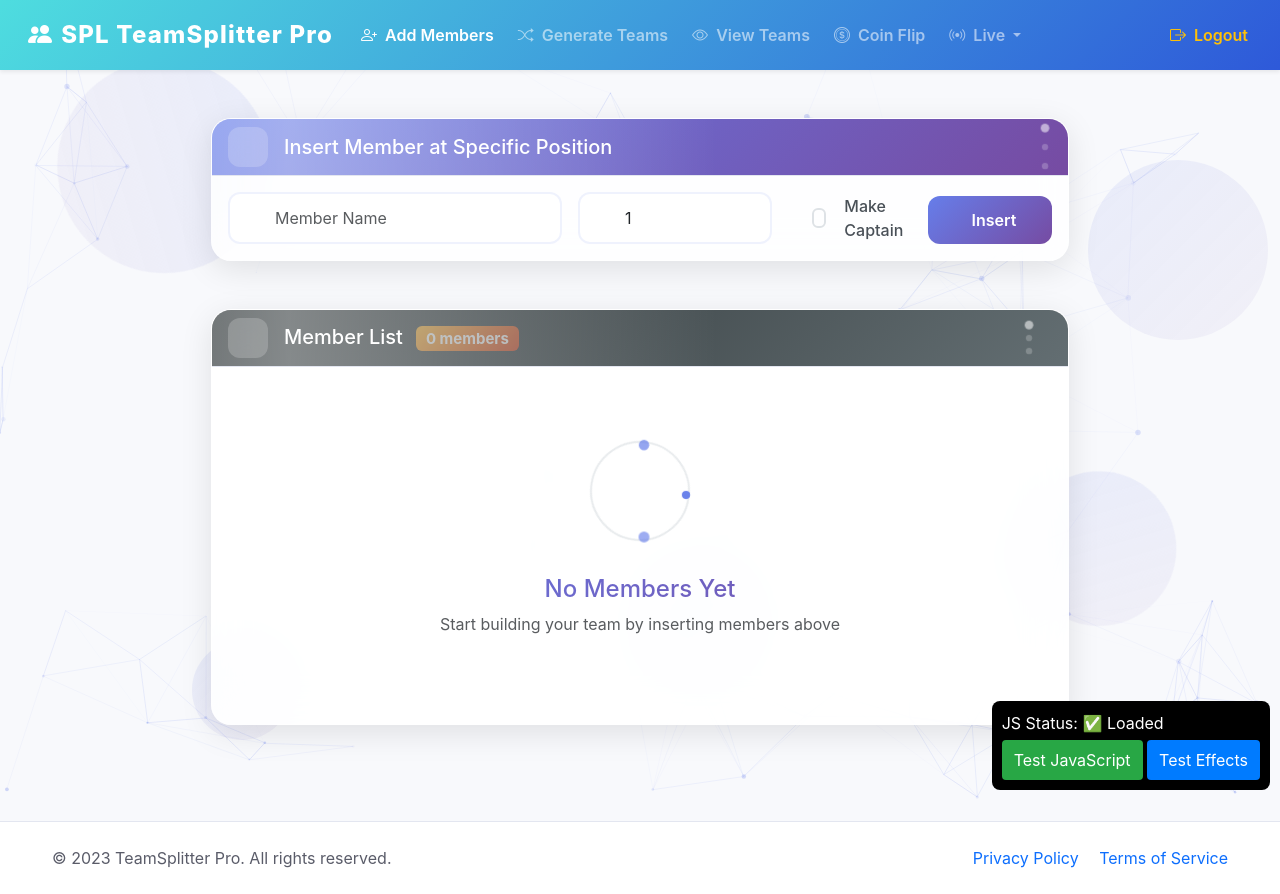
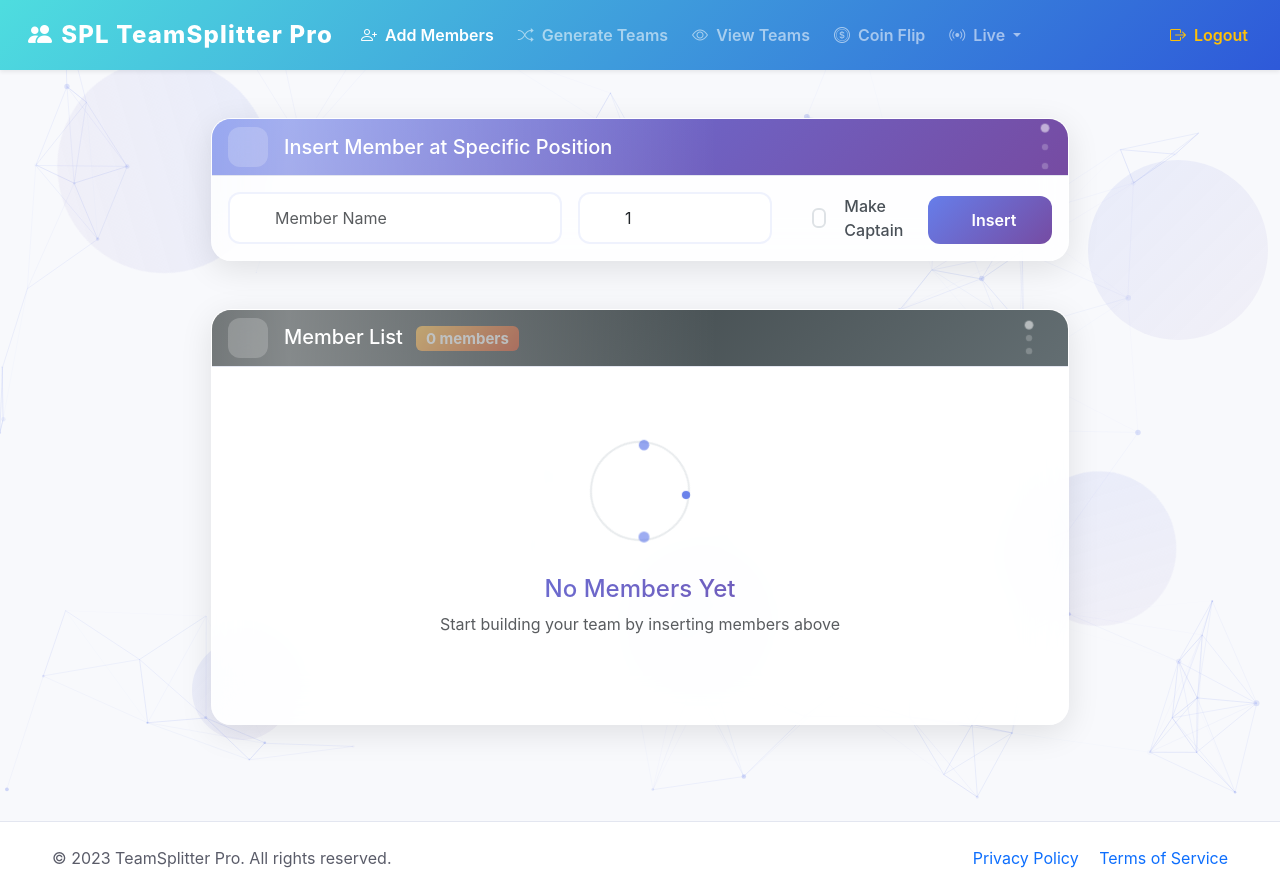
Before and after one commit to BOMMANCHUAKHIL/cricket, a Django app: page / in a window 1280 px wide. Run offline with Django 5.2, Linux system fonts and the light colour scheme; the visitor is signed in with stand-in values (Sample User, id 1); data that the repository does not hold is empty; parts of the project's set-up code (start-up, migrations or seed data) failed here and were passed over; some libraries are stand-ins or nearby versions.

Commit message:
Update add_member.html

```diff
--- a/capp/templates/add_member.html
+++ b/capp/templates/add_member.html
@@ -17,7 +17,7 @@
 
     <div class="row justify-content-center">
         <div class="col-lg-10 col-xl-9">
-            {% comment %}
+
             <!-- Animated Messages -->
             {% if messages %}
                 {% for message in messages %}
@@ -30,7 +30,7 @@
                 </div>
                 {% endfor %}
             {% endif %}
-            {% endcomment %}
+
 
             <!-- Insert Member Card - Glass Morphism -->
             <div class="card mb-5 glass-card animate__animated animate__fadeInUp">
@@ -977,25 +977,10 @@
     backdrop-filter: blur(10px);
 }
 </style>
-
 <script>
 document.addEventListener('DOMContentLoaded', function() {
-    console.log('🚀 JavaScript loaded successfully!');
-
-    // Debug: Check if form is working
-    const form = document.querySelector('form');
-    if (form) {
-        form.addEventListener('submit', function(e) {
-            console.log('📝 Form submitted');
-            const memberName = document.querySelector('input[name="single_name"]').value;
-            const position = document.querySelector('input[name="insert_position"]').value;
-            console.log('Member:', memberName, 'Position:', position);
-        });
-    }
-
-    // Initialize Particles.js with error handling
+    // Initialize Particles.js
     if (typeof particlesJS !== 'undefined') {
-        try {
         particlesJS('particles-js', {
             particles: {
                 number: { value: 80, density: { enable: true, value_area: 800 } },
@@ -1029,29 +1014,16 @@ document.addEventListener('DOMContentLoaded', function() {
                 }
             }
         });
-            console.log('✨ Particles.js initialized');
-        } catch (e) {
-            console.log('❌ Particles.js error:', e);
-        }
-    } else {
-        console.log('❌ Particles.js not loaded');
     }
 
-    // Initialize tooltips with error handling
-    try {
-        var tooltipTriggerList = [].slice.call(document.querySelectorAll('[data-bs-toggle="tooltip"]'));
+    // Initialize tooltips
+    var tooltipTriggerList = [].slice.call(document.querySelectorAll('[data-bs-toggle="tooltip"]'))
     var tooltipList = tooltipTriggerList.map(function (tooltipTriggerEl) {
-            return new bootstrap.Tooltip(tooltipTriggerEl);
+        return new bootstrap.Tooltip(tooltipTriggerEl)
     });
-        console.log('💡 Tooltips initialized:', tooltipList.length);
-    } catch (e) {
-        console.log('❌ Tooltip error:', e);
-    }
 
-    // Add interactive effects to inputs
+    // Add interactive effects
     const inputs = document.querySelectorAll('.glass-input');
-    console.log('⌨️ Inputs found:', inputs.length);
-
     inputs.forEach(input => {
         input.addEventListener('focus', function() {
             this.parentElement.classList.add('focused');
@@ -1064,11 +1036,8 @@ document.addEventListener('DOMContentLoaded', function() {
 
     // Add ripple effect to buttons
     const buttons = document.querySelectorAll('.btn-hover-glow');
-    console.log('🔘 Buttons found:', buttons.length);
-
     buttons.forEach(btn => {
         btn.addEventListener('click', function(e) {
-            try {
             const ripple = document.createElement('span');
             const rect = this.getBoundingClientRect();
             const size = Math.max(rect.width, rect.height);
@@ -1085,31 +1054,18 @@ document.addEventListener('DOMContentLoaded', function() {
                 height: ${size}px;
                 left: ${x}px;
                 top: ${y}px;
-                    pointer-events: none;
-                    z-index: 1;
             `;
 
-                this.style.position = 'relative';
-                this.style.overflow = 'hidden';
             this.appendChild(ripple);
 
             setTimeout(() => {
-                    if (ripple.parentNode === this) {
-                        this.removeChild(ripple);
-                    }
+                ripple.remove();
             }, 600);
-
-                console.log('✨ Ripple effect triggered');
-            } catch (error) {
-                console.log('❌ Ripple effect error:', error);
-            }
         });
     });
 
     // Add CSS for ripple animation
-    if (!document.querySelector('#ripple-styles')) {
     const style = document.createElement('style');
-        style.id = 'ripple-styles';
     style.textContent = `
         @keyframes ripple {
             to {
@@ -1119,69 +1075,6 @@ document.addEventListener('DOMContentLoaded', function() {
         }
     `;
     document.head.appendChild(style);
-        console.log('🎨 Ripple styles added');
-    }
-
-    // Test function to verify JavaScript is working
-    window.testJavaScript = function() {
-        const testDiv = document.createElement('div');
-        testDiv.innerHTML = '✅ JavaScript is WORKING!';
-        testDiv.style.cssText = `
-            position: fixed;
-            top: 20px;
-            right: 20px;
-            background: green;
-            color: white;
-            padding: 15px;
-            border-radius: 10px;
-            z-index: 9999;
-            font-weight: bold;
-            box-shadow: 0 4px 12px rgba(0,0,0,0.3);
-        `;
-        document.body.appendChild(testDiv);
-
-        setTimeout(() => {
-            if (testDiv.parentNode) {
-                testDiv.remove();
-            }
-        }, 3000);
-
-        console.log('✅ JavaScript test passed!');
-        return true;
-    };
-
-    // Auto-test JavaScript on load
-    setTimeout(() => {
-        testJavaScript();
-    }, 1000);
-
-    console.log('🎯 All JavaScript functions loaded successfully');
-});
-
-// Global test function
-function testJavaScriptFunction() {
-    alert('✅ JavaScript functions are working perfectly!');
-    return true;
-}
-</script>
-
-<!-- Add a test button to verify JavaScript -->
-<div style="position: fixed; bottom: 10px; right: 10px; z-index: 10000; background: #000; color: #fff; padding: 10px; border-radius: 8px;">
-    <div>JS Status: <span id="jsStatus">Loading...</span></div>
-    <button onclick="testJavaScriptFunction()" style="background: #28a745; color: white; border: none; padding: 8px 12px; margin-top: 5px; border-radius: 4px; cursor: pointer;">
-        Test JavaScript
-    </button>
-    <button onclick="testJavaScript()" style="background: #007bff; color: white; border: none; padding: 8px 12px; margin-top: 5px; border-radius: 4px; cursor: pointer;">
-        Test Effects
-    </button>
-</div>
-
-<script>
-// Update JS status
-document.addEventListener('DOMContentLoaded', function() {
-    document.getElementById('jsStatus').textContent = '✅ Loaded';
-    console.log('🟢 JavaScript Status: Loaded and Ready');
 });
 </script>
-
 {% endblock %}
```
Lines whose indentation alone changed are shown as unchanged.
